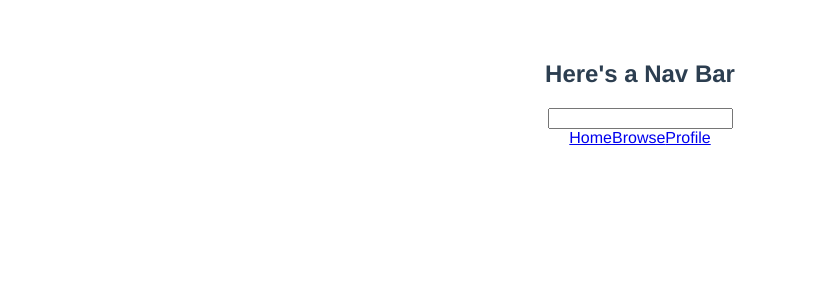
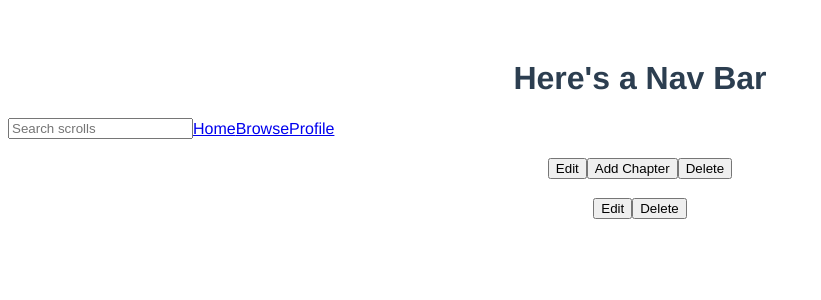
Before and after one commit to lnglaser/GA_Project-4_Megillah-story-writing-app_frontend, a Vue app in the folder app/: page /browse in a window 1280 px wide. Shown: the top 300 px of the page, without its empty margins (0-821 px from the left). Built offline with nearby package versions, Linux system fonts and the light colour scheme; no server answers.

Commit message:
added scroll rendering to profile and browse

```diff
--- a/app/src/components/BrowseScrolls.vue
+++ b/app/src/components/BrowseScrolls.vue
@@ -1,9 +1,40 @@
 <!-- This page will show all scrolls -->
 <template>
-    <div></div>
+    <div>
+        <ScrollCard></ScrollCard>
+        <ChapterCard></ChapterCard>
+
+
+    </div>
 </template>
 
-<script></script>
+<script>
+import axios from 'axios'
+import { BASE_URL } from '../globals'
+import ScrollCard from '../components/ScrollCard.vue'
+import ChapterCard from './ChapterCard.vue'
+
+
+
+export default {
+    name: "BrowseScrolls",
+    components: {
+        ScrollCard,
+        ChapterCard,
+
+    },
+    async created() {
+        try {
+            const res = await axios.get(`${BASE_URL}/scrolls`)
+            this.scrolls = res.data
+            console.log(res.data)
+        } catch (error) {
+            console.log(error)
+        }
+    },
+}
+
+</script>
 
 <style>
 </style>
--- a/app/src/components/NavBar.vue
+++ b/app/src/components/NavBar.vue
@@ -1,7 +1,7 @@
 <template>
+    <h1>Here's a Nav Bar</h1>
     <nav>
-        <h1>Here's a Nav Bar</h1>
-        <form><input type="text" /></form>
+        <form><input type="text" placeholder="Search scrolls" /></form>
         <router-link to="/" name="HomePage">Home</router-link>
         <router-link to="/browse" name="Browse">Browse</router-link>
         <router-link to="/profile" name="Profile">Profile</router-link>
@@ -20,6 +20,11 @@ export default {
 
 
 <style>
+nav {
+    display: flex;
+    align-items: center;
+}
+
 router-link {
     padding: 1em;
 }
--- a/app/src/components/ProfilePage.vue
+++ b/app/src/components/ProfilePage.vue
@@ -8,9 +8,11 @@
             <ScrollCard msg="UserPage scroll test" :result="result.title"></ScrollCard>
         </div>
     </div>
-    <form class="new-scroll-form">
-        <textarea rows="6" cols="10" placeholder="Title" />
-        <textarea rows="10" cols="50" placeholder="Story text" />
+    <form class="new-scroll-form" @submit="newScroll">
+        <h2>Start a new scroll</h2>
+        <textarea rows="6" cols="10" placeholder="Title" value="title" />
+        <textarea rows="10" cols="50" placeholder="Story text" value="body" />
+        <input type="submit" />
     </form>
 </template>
 
@@ -41,8 +43,11 @@ export default {
         }
     },
     methods: {
-        navigateItem() {
-            this.$router.push('/profile')
+        newScroll(e) {
+            e.preventDefault()
+            alert('New scroll created')
+            this.title = ''
+            this.body = ''
         }
     }
 }
@@ -50,4 +55,5 @@ export default {
 </script>
 
 <style>
+new-scroll-form {}
 </style>
```
Also changed, not shown: app/src/components/EditChapterPage.vue (added), app/src/components/EditScrollPage.vue (added).
